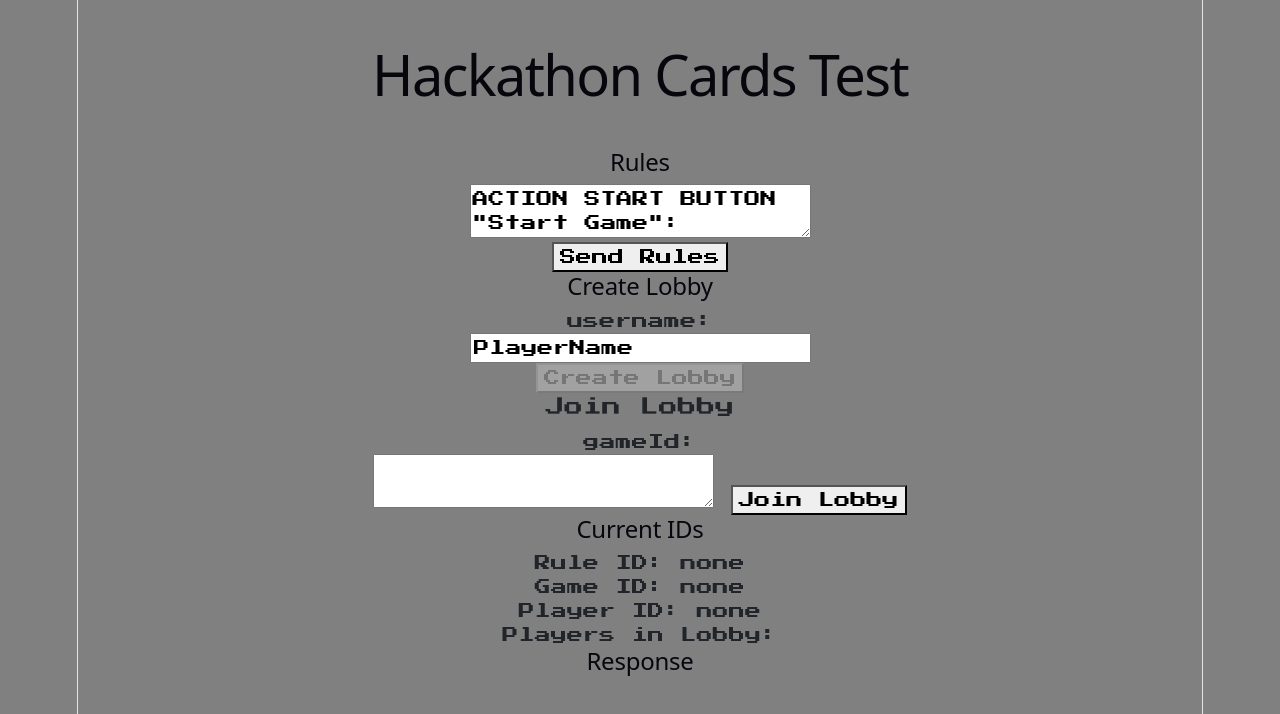
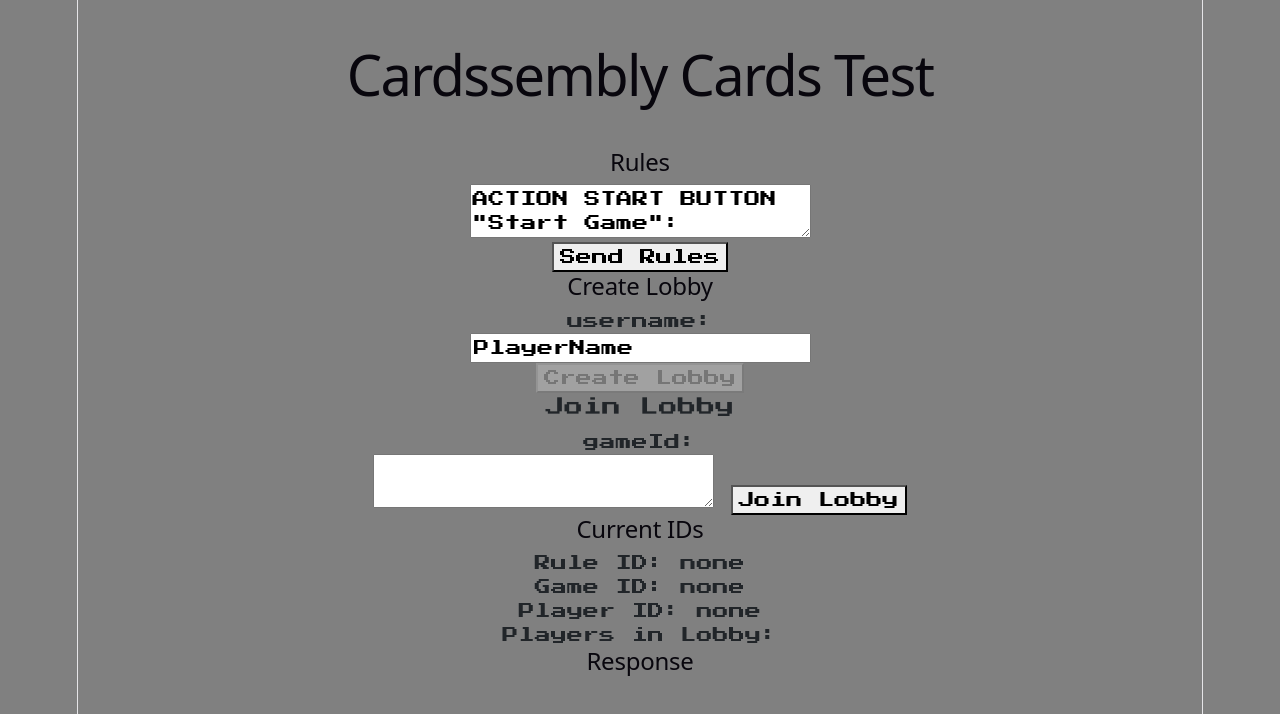
Before and after one commit to Sebastian-Heffernan/HackathonCards, a Svelte app in the folder frontend/: page / in a window 1280 px wide. Shown: the top 714 px of the page. Built offline with nearby package versions, Linux system fonts and the light colour scheme.

Commit message:
Readjusted Title to Cardssembly

```diff
--- a/frontend/src/App.svelte
+++ b/frontend/src/App.svelte
@@ -106,7 +106,7 @@
 </script>
 
 <main>
-  <h1>Hackathon Cards Test</h1>
+  <h1>Cardssembly Cards Test</h1>
 
   <section>
     <h2>Rules</h2>
```
Also changed, not shown: 1 other file (tests, documents, lock files or other folders).
